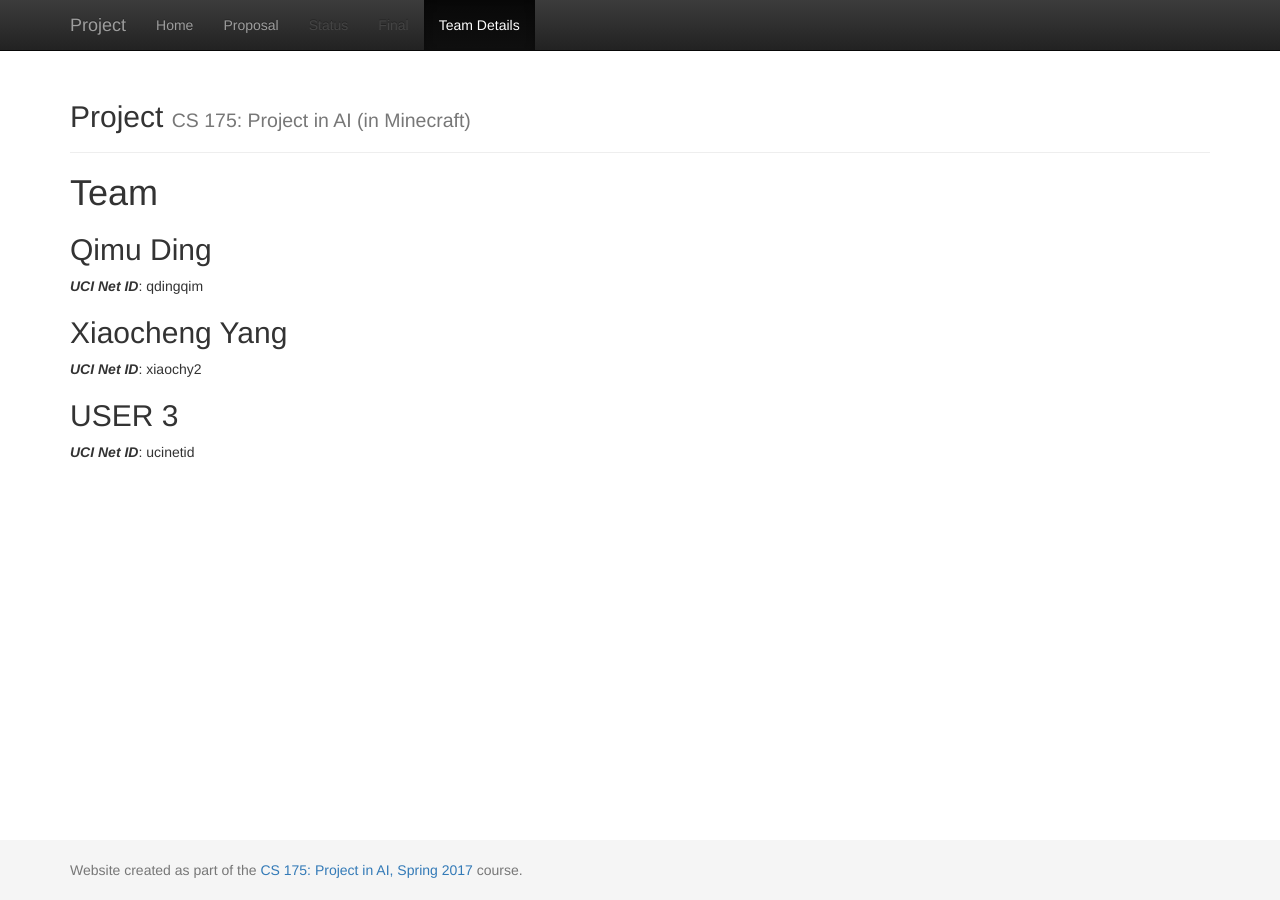
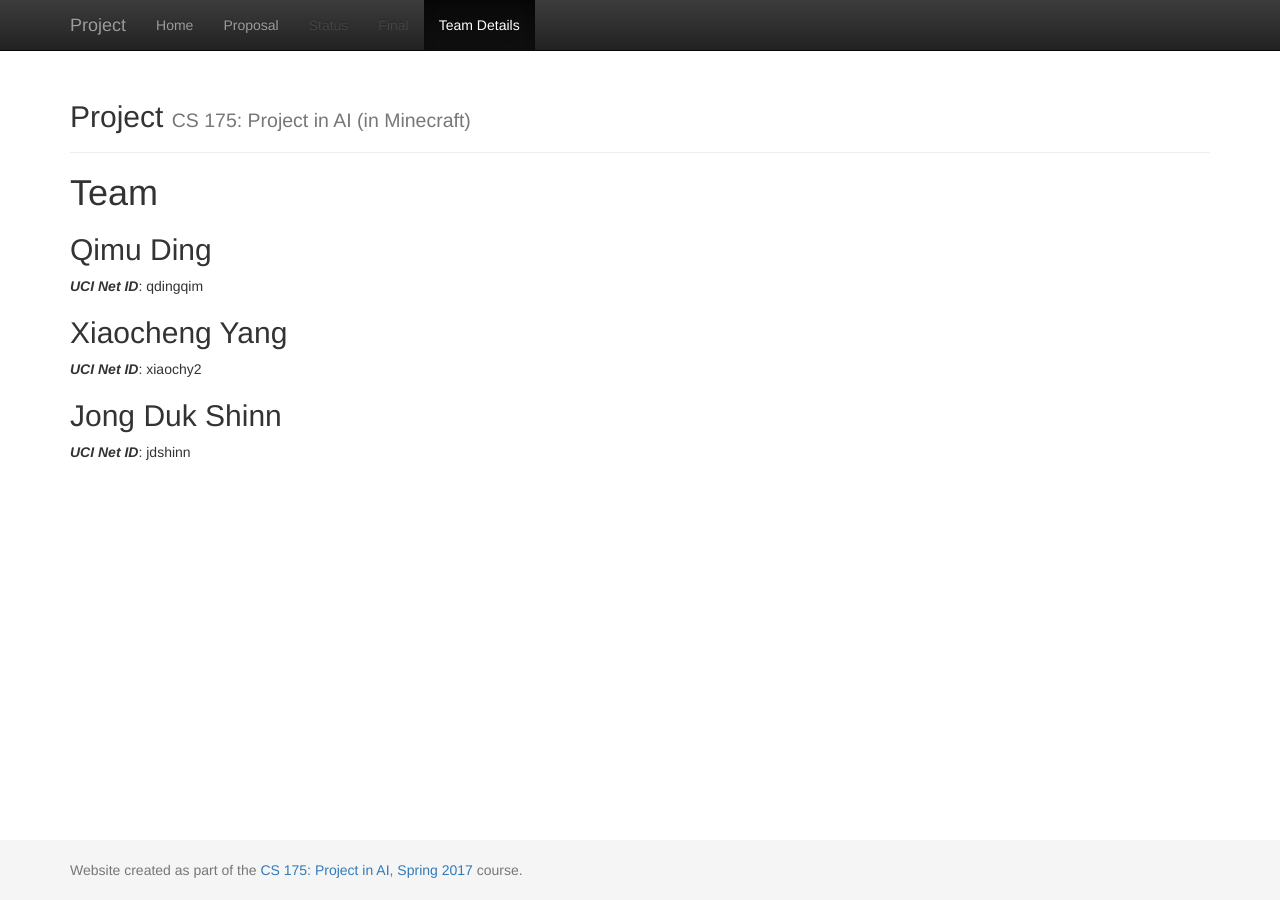
Before and after one commit to qdingqim/Pac-mo, a Jekyll site: the page built from docs/team.md, in a window 1280 px wide. Built offline with Jekyll 4.4.1, drawn with Linux system fonts in a browser that asks for light colours.

Commit message:
Update team.md

```diff
--- a/docs/team.md
+++ b/docs/team.md
@@ -12,5 +12,5 @@ title:  Team
 ## Xiaocheng Yang
 ***UCI Net ID***: xiaochy2
 
-## USER 3
-***UCI Net ID***: ucinetid
+## Jong Duk Shinn
+***UCI Net ID***: jdshinn
```
